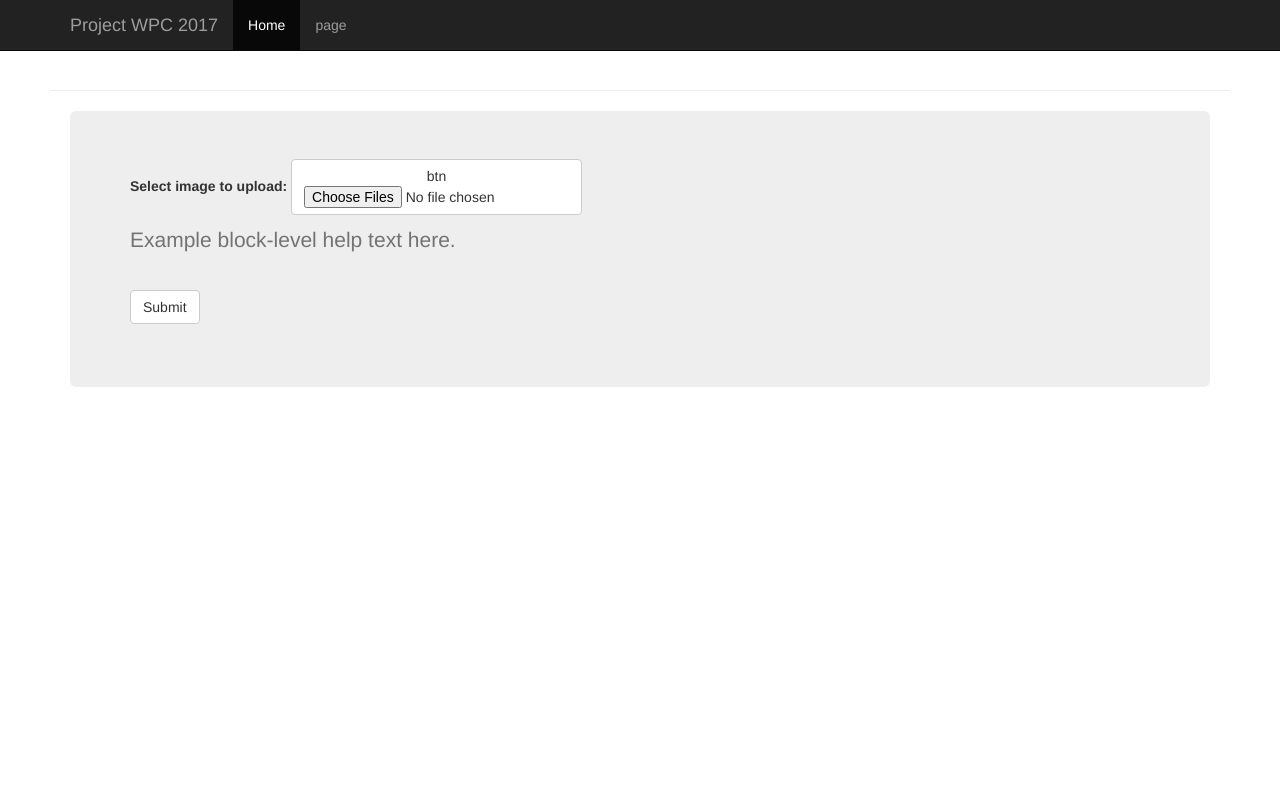
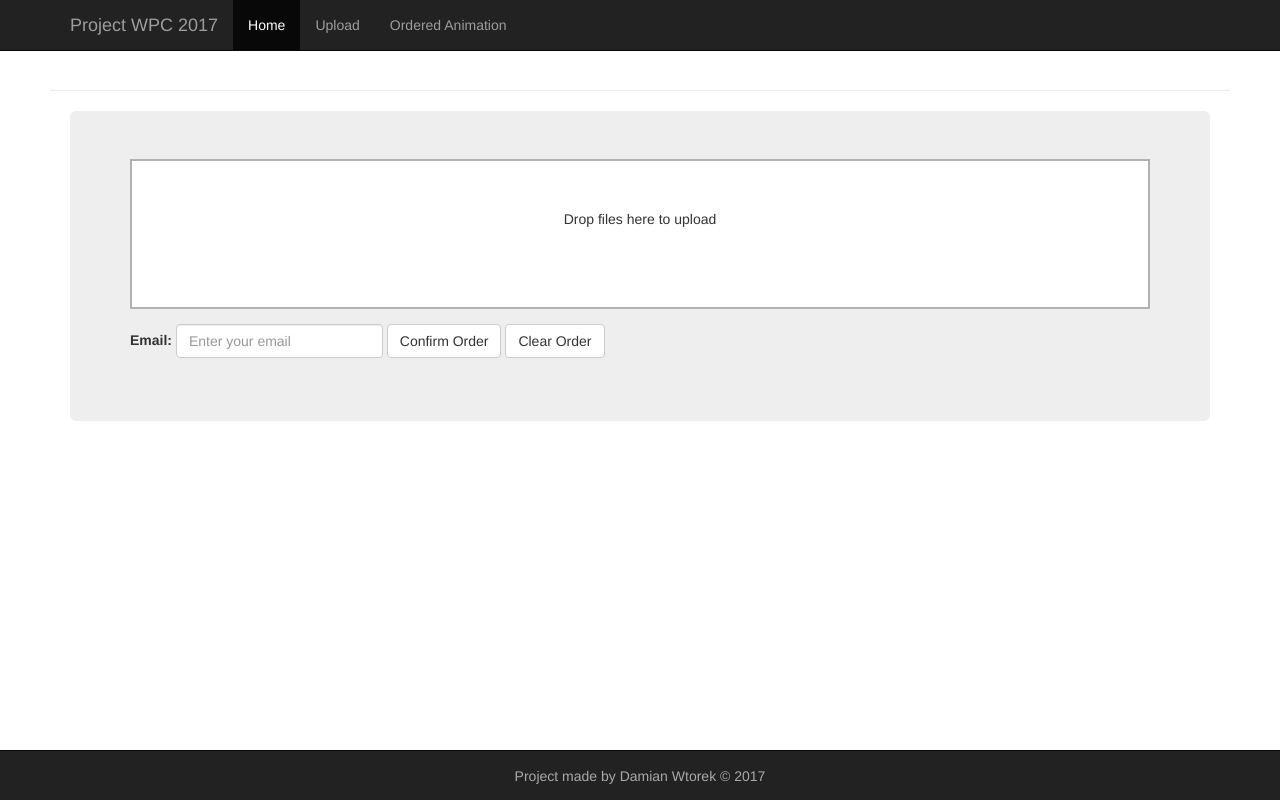
Before and after one commit to damianck/wpc_media, a Flask app: page / in a window 1280 px wide. Run offline with Flask 2, Linux system fonts and the light colour scheme; some libraries are stand-ins or nearby versions.

Commit message:
added templates

```diff
--- a/web/templates/base.html
+++ b/web/templates/base.html
@@ -1,6 +1,7 @@
 {% set navigation_bar = [
     ('/', 'index', 'Home'),
-    ('/page', 'page', 'page')
+    ('/uploadx', 'Upload', 'Upload'),
+    ('/animation', 'Animation', 'Ordered Animation')
 ] -%}
 
 <!DOCTYPE html>
@@ -14,12 +15,20 @@
     {% endif %}
     {% block styles %}
         <link rel="stylesheet" type="text/css" href="{{ url_for('static',filename='css/bootstrap.css') }}">
+        <link rel="stylesheet" type="text/css" href="{{ url_for('static',filename='css/dropzone.min.css') }}">
         <style>
             body {
                 padding-top: 70px;
                 padding-left: 50px;
                 padding-right: 50px
             }
+
+            .footer {
+                color: darkgrey;
+                text-align: center;
+                margin-top: 15px;
+            }
+
             #error {
                 text-align: center;
             }
@@ -27,6 +36,11 @@
     {% endblock %}
     {% block scripts %}
         <script src="{{ url_for('.static', filename='js/bootstrap.js') }}"></script>
+        <script src="{{ url_for('static', filename='js/vendor/dropzone.js') }}"></script>
+        <script src="{{ url_for('static', filename='js/vendor/axios.min.js') }}"></script>
+        <script src="{{ url_for('static', filename='js/order_storage.js') }}"></script>
+        <script src="{{ url_for('static', filename='js/handle_order.js') }}"></script>
+        <script src="{{ url_for('static', filename='js/main.js') }}"></script>
     {% endblock %}
 </head>
 <body>
@@ -58,5 +72,15 @@
 {% block content %}
 {% endblock %}
 
+<br/>
+
+{% block footer %}
+    <nav class="navbar navbar-inverse navbar-fixed-bottom">
+        <div class="footer">
+            <p>Project made by Damian Wtorek &copy 2017</p>
+        </div>
+    </nav>
+{% endblock %}
+
 </body>
 </html>
--- a/web/templates/index.html
+++ b/web/templates/index.html
@@ -1,30 +1,60 @@
 {% extends 'base.html' -%}
 {% set active_page = "index" %}
 {% set title = "Project WPC 2017" %}
+
+
 
 {% block content %}
 
     <div class="container">
         <div class="jumbotron">
-            <form action="/upload" method="post" enctype="multipart/form-data">
-                <div class="form-group">
-                    <label class="control-label ">Select image to upload:
-                        <!-- accept="image/x-png,image/gif,image/jpeg"
-                        przegladarka pokazuje tylko obrazy i git
-                        -->
-                        <span class="btn btn-default btn-file">btn
-                        <input class="file" type="file" accept="image/*" name="uploaded_media" id="fileToUpload" multiple="true" hidden>
-                        </span>
-                    </label>
-                    <p class="help-block">Example block-level help text here.</p>
-                    <br/>
-                    <div id="image-holder"></div>
-                    <!--<input type="submit" value="Upload Image" name="submit"> -->
-                    <button type="submit" class="btn btn-default">Submit</button>
-                </div>
-            </form>
+            <div class="form-group">
+                <form action="{{ url_for('upload_file') }}" class="upload-zone dropzone">
+                    <div class="fallback">
+                        <input name="uploaded_media" type="file" multiple/>
+                    </div>
+                </form>
+            </div>
+            <div class="form-group">
+                <form
+                        action="{{ url_for('process_order') }}"
+                        class="order-ctrl"
+                        onsubmit="event.preventDefault(); handleOrderForm(this);"
+                >
+                    <div class="form-inline">
+                        <div class="form-group">
+                            <label for="email">Email:</label>
+                            <input class="order-crtl--client-email form-control" name="email" type="email"
+                                   pattern="[a-z0-9._%+-]+@[a-z0-9.-]+\.[a-z]{2,63}$" required placeholder="Enter your email" />
+                        </div>
+                        <button type="submit" class="order-ctrl--confirm btn btn-default">
+                            Confirm Order
+                        </button>
+                        <button type="button" class="order-ctrl--reset btn btn-default">
+                            Clear Order
+                        </button>
+                    </div>
+                </form>
+            </div>
         </div>
-
     </div>
 
+    <br/>
+
+    {% block scripts %}
+        <script>
+            function checkEmail(str) {
+                var re = /^(([^<>()[\]\\.,;:\s@\"]+(\.[^<>()[\]\\.,;:\s@\"]+)*)|(\".+\"))@((\[[0-9]{1,3}\.[0-9]{1,3}\.[0-9]{1,3}\.[0-9]{1,3}\])|(([a-zA-Z\-0-9]+\.)+[a-zA-Z]{2,}))$/;
+                if (!re.test(str))
+                    alert("Please enter a valid email address");
+            }
+
+        </script>
+        <script src="{{ url_for('.static', filename='js/bootstrap.js') }}"></script>
+        <script src="{{ url_for('static', filename='js/vendor/dropzone.js') }}"></script>
+        <script src="{{ url_for('static', filename='js/vendor/axios.min.js') }}"></script>
+        <script src="{{ url_for('static', filename='js/order_storage.js') }}"></script>
+        <script src="{{ url_for('static', filename='js/handle_order.js') }}"></script>
+        <script src="{{ url_for('static', filename='js/main.js') }}"></script>
+    {% endblock %}
 {% endblock %}
--- a/web/templates/upload_file.html
+++ b/web/templates/upload_file.html
@@ -17,8 +17,9 @@
             class="order-ctrl"
             onsubmit="event.preventDefault(); handleOrderForm(this);"
         >
-            <input class="order-crtl--client-email" name="email" type="email" placeholder="Your email..."/>
-            <button type="submit" class="order-ctrl--confirm">
+            <input class="order-crtl--client-email" name="email" type="email"
+pattern="[a-zA-Z]{3,}@[a-zA-Z]{3,}[.]{1}[a-zA-Z]{2,}[.]{1}[a-zA-Z]{2,}" required  placeholder="Your email..."/>
+            <button type="submit" class="order-ctrl--confirm" onclick="validate()">
                 Confirm Order
             </button>
             <button type="button" class="order-ctrl--reset">
```
Lines whose indentation alone changed are shown as unchanged.
